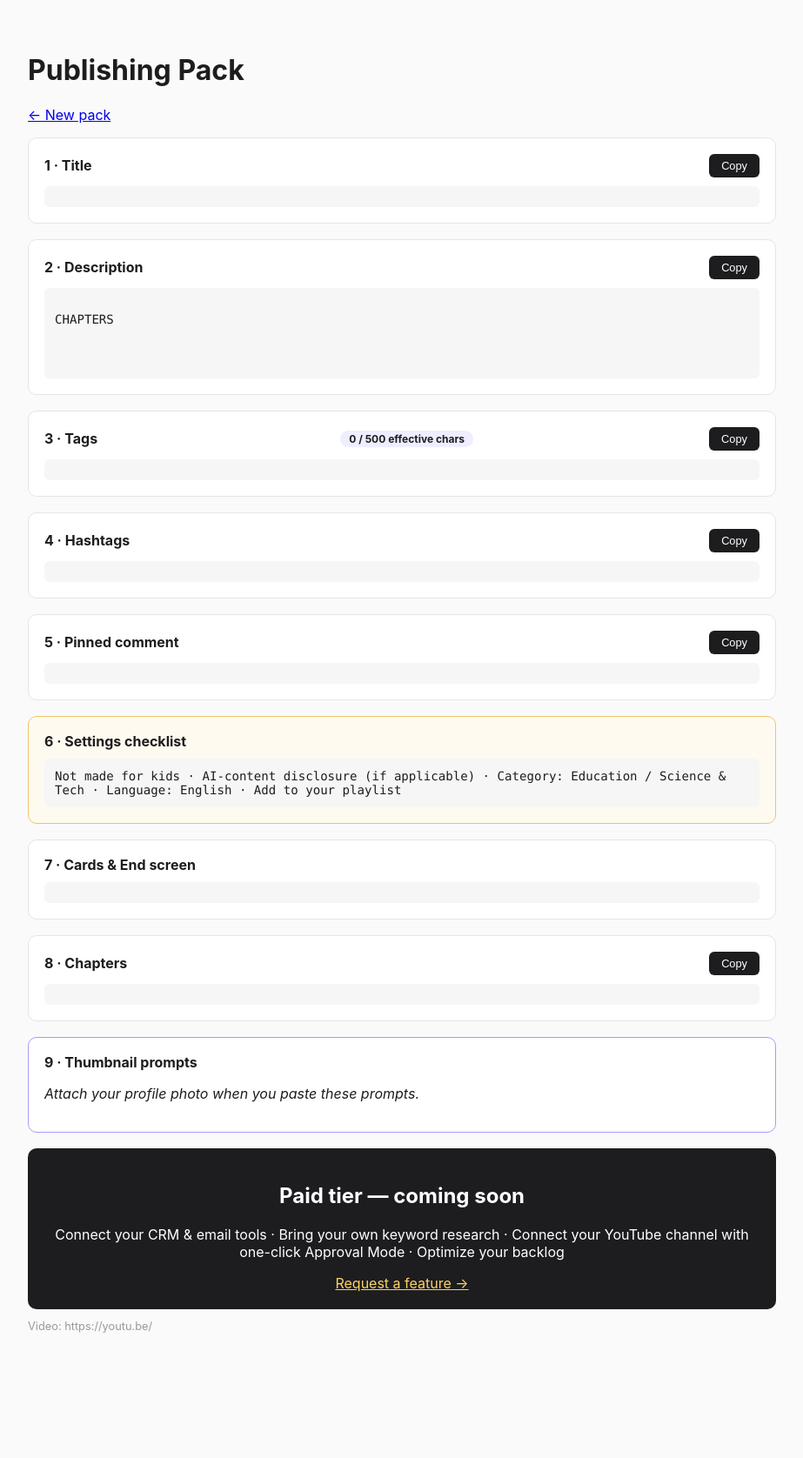
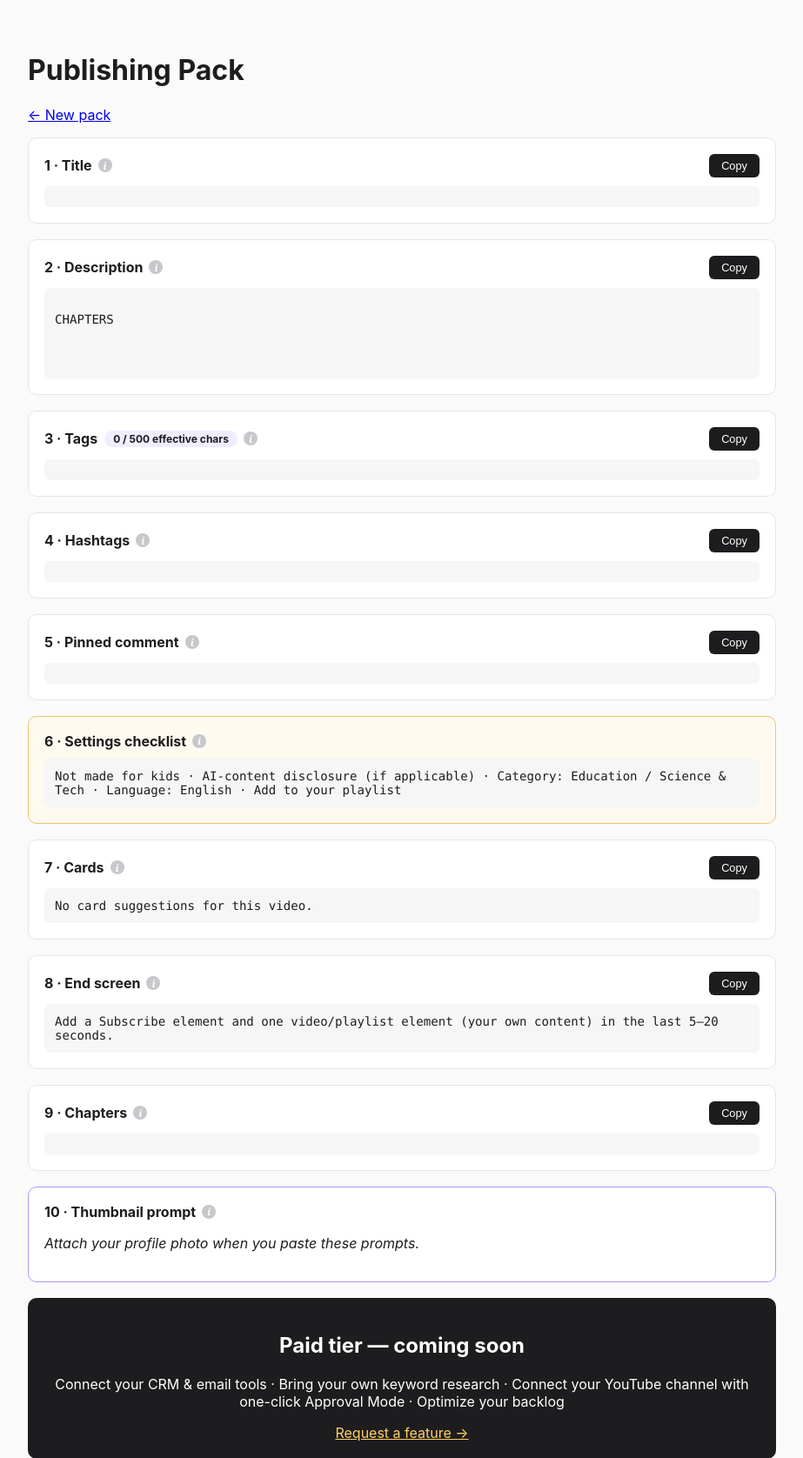
Before and after one commit to YogiZoli/publishing-dreamteam, a FastAPI app: template app/templates/artifact.html in a window 1280 px wide. Shown: the top 1676 px of the page at 87% size, without its empty margins (178-1101 px from the left). Before the commit the page ends 1532 px from the top, so only its background shows below. Run offline with FastAPI, Linux system fonts and the light colour scheme; the template is opened without the code that fills it, so the values that code supplies are empty.

Commit message:
Free-tier UX: 1 thumbnail prompt (3 paid), AI-decided Cards + End screen as separate boxes (user-owned links only), info tooltips on every field

```diff
--- a/app/templates/app.html
+++ b/app/templates/app.html
@@ -97,7 +97,8 @@
     source_title: 'Video found', transcript: 'Transcript',
     title: 'Optimized title', description_hook: 'Description hook',
     tags: 'Tags', hashtags: 'Hashtags', pinned_comment: 'Pinned comment',
-    chapters: 'Chapters', thumbnail_prompts: 'Thumbnail prompts', srt_en: 'English SRT'
+    chapters: 'Chapters', thumbnail_prompts: 'Thumbnail prompts', srt_en: 'English SRT',
+    cards: 'Cards', end_screen: 'End screen'
   };
 
   function lock(on) {
--- a/app/templates/artifact.html
+++ b/app/templates/artifact.html
@@ -7,9 +7,10 @@
 <style>
  body{font-family:-apple-system,"Segoe UI",Roboto,sans-serif;background:#fafafa;color:#1d1d1f;max-width:860px;margin:0 auto;padding:40px 20px}
  .card{background:#fff;border:1px solid #e5e5e5;border-radius:10px;padding:18px;margin-bottom:18px}
- .card h2{font-size:1rem;margin:0 0 10px;display:flex;justify-content:space-between;align-items:center}
+ .card h2{font-size:1rem;margin:0 0 10px;display:flex;justify-content:space-between;align-items:center;gap:10px}
+ .card h2 .lbl{display:inline-flex;align-items:center}
  pre{white-space:pre-wrap;font-family:ui-monospace,Consolas,monospace;font-size:.88rem;background:#f6f6f7;border-radius:6px;padding:12px;margin:0}
- button.copy{background:#1d1d1f;color:#fff;border:0;border-radius:6px;padding:6px 14px;font-size:.8rem;cursor:pointer}
+ button.copy{background:#1d1d1f;color:#fff;border:0;border-radius:6px;padding:6px 14px;font-size:.8rem;cursor:pointer;white-space:nowrap}
  button.copy.ok{background:#2a9d3a}
  .badge{font-size:.75rem;background:#eef;border-radius:10px;padding:2px 10px;margin-left:8px}
  .badge.warn{background:#fde8e8}
@@ -19,16 +20,19 @@
  .teaser a{color:#ffd166}
  .locale{margin-bottom:8px}
  details summary{cursor:pointer;font-weight:600}
+ .info{display:inline-flex;align-items:center;justify-content:center;width:16px;height:16px;border-radius:50%;background:#c7c7cc;color:#fff;font-size:.72rem;font-weight:700;font-style:italic;font-family:Georgia,serif;cursor:help;position:relative;margin-left:7px;flex:none}
+ .info:hover::after{content:attr(data-tip);position:absolute;left:0;top:24px;width:250px;background:#1d1d1f;color:#fff;padding:9px 11px;border-radius:7px;font-size:.72rem;font-weight:400;font-style:normal;line-height:1.4;font-family:-apple-system,"Segoe UI",Roboto,sans-serif;text-align:left;z-index:20;box-shadow:0 6px 18px rgba(0,0,0,.22)}
+ .info:hover::before{content:'';position:absolute;left:6px;top:18px;border:6px solid transparent;border-bottom-color:#1d1d1f;z-index:20}
 </style>
 </head>
 <body>
 <h1>Publishing Pack</h1>
 <p><a href="/app">← New pack</a></p>
 
-<div class="card"><h2>1 · Title <button class="copy" data-t="title">Copy</button></h2>
+<div class="card"><h2><span class="lbl">1 · Title <span class="info" data-tip="Your optimized video title. Paste into YouTube Studio → Content → your video → Details → Title.">i</span></span> <button class="copy" data-t="title">Copy</button></h2>
 <pre id="title">{{ pack.title }}</pre></div>
 
-<div class="card"><h2>2 · Description <button class="copy" data-t="desc">Copy</button></h2>
+<div class="card"><h2><span class="lbl">2 · Description <span class="info" data-tip="The full description incl. chapters, about-text and hashtags. Paste into YouTube Studio → Details → Description.">i</span></span> <button class="copy" data-t="desc">Copy</button></h2>
 <pre id="desc">{{ pack.description_hook }}
 
 CHAPTERS
@@ -39,39 +43,47 @@ CHAPTERS
 {{ pack.hashtags | join(' ') }}</pre>
 {% if pack.chapters_estimated %}{% if transcript_proxy %}<span class="badge warn" id="chapfinalizing">⏳ Accurate chapters are finalizing in the background and will update automatically.</span>{% else %}<span class="badge warn">Chapters estimated — verify one timestamp before saving</span>{% endif %}{% endif %}</div>
 
-<div class="card"><h2>3 · Tags <span class="badge" id="tagbadge"></span> <button class="copy" data-t="tags">Copy</button></h2>
+<div class="card"><h2><span class="lbl">3 · Tags <span class="badge" id="tagbadge"></span> <span class="info" data-tip="SEO tags. YouTube Studio → Details → Show more → Tags. Paste the whole comma-separated line.">i</span></span> <button class="copy" data-t="tags">Copy</button></h2>
 <pre id="tags">{{ pack.tags | join(', ') }}</pre></div>
 
-<div class="card"><h2>4 · Hashtags <button class="copy" data-t="hash">Copy</button></h2>
+<div class="card"><h2><span class="lbl">4 · Hashtags <span class="info" data-tip="Put these at the end of your description. The first 3 show above the video title.">i</span></span> <button class="copy" data-t="hash">Copy</button></h2>
 <pre id="hash">{{ pack.hashtags | join(' ') }}</pre></div>
 
-<div class="card"><h2>5 · Pinned comment <button class="copy" data-t="pin">Copy</button></h2>
+<div class="card"><h2><span class="lbl">5 · Pinned comment <span class="info" data-tip="Post this as a comment on your own video, then click the ⋮ menu on it → Pin. Drives engagement.">i</span></span> <button class="copy" data-t="pin">Copy</button></h2>
 <pre id="pin">{{ pack.pinned_comment }}</pre></div>
 
-<div class="card amber"><h2>6 · Settings checklist</h2>
+<div class="card amber"><h2><span class="lbl">6 · Settings checklist <span class="info" data-tip="Set these toggles in YouTube Studio → Details & Audience before publishing.">i</span></span></h2>
 <pre>Not made for kids · AI-content disclosure (if applicable) · Category: Education / Science &amp; Tech · Language: English · Add to your playlist</pre></div>
 
-<div class="card"><h2>7 · Cards &amp; End screen</h2>
-<pre>{{ pack.cards_endscreen }}</pre></div>
+<div class="card"><h2><span class="lbl">7 · Cards <span class="info" data-tip="Interactive cards that pop up during playback. Studio → your video → Editor → Cards. Add a card at each time shown, and link ONLY your own video / playlist / channel — never an external link.">i</span></span> <button class="copy" data-t="cards">Copy</button></h2>
+{% if pack.cards %}<pre id="cards">{% for c in pack.cards %}{{ c.time }} — {{ c.element }} card → {{ c.note }}
+{% endfor %}</pre>
+{% elif pack.cards_endscreen %}<pre id="cards">{{ pack.cards_endscreen }}</pre>
+{% else %}<pre id="cards">No card suggestions for this video.</pre>{% endif %}</div>
 
-<div class="card"><h2>8 · Chapters <button class="copy" data-t="chap">Copy</button></h2>
+<div class="card"><h2><span class="lbl">8 · End screen <span class="info" data-tip="Shown in the final 5–20 seconds. Studio → Editor → End screen. Add the elements shown; any video/playlist/channel element must be your OWN content.">i</span></span> <button class="copy" data-t="endscreen">Copy</button></h2>
+{% if pack.end_screen %}<pre id="endscreen">{% for e in pack.end_screen %}{{ e.time }} — {{ e.element }} → {{ e.note }}
+{% endfor %}</pre>
+{% else %}<pre id="endscreen">Add a Subscribe element and one video/playlist element (your own content) in the last 5–20 seconds.</pre>{% endif %}</div>
+
+<div class="card"><h2><span class="lbl">9 · Chapters <span class="info" data-tip="Already included inside the description above — this is a copy-only view if you want them separately.">i</span></span> <button class="copy" data-t="chap">Copy</button></h2>
 <pre id="chap">{% for c in pack.chapters %}{{ c.time }} {{ c.title }}
 {% endfor %}</pre></div>
 
-<div class="card purple"><h2>9 · Thumbnail prompts</h2>
+<div class="card purple"><h2><span class="lbl">10 · Thumbnail prompt{{ 's' if pack.thumbnail_prompts|length > 1 else '' }} <span class="info" data-tip="Paste each prompt into your image AI (e.g. Nano Banana / Midjourney) WITH your profile photo attached to generate the 1280×720 thumbnail.">i</span></span>{% if pack.thumbnail_prompts|length == 1 %} <button class="copy" data-t="thumb1">Copy</button>{% endif %}</h2>
 {% for p in pack.thumbnail_prompts %}
-<h2>Prompt {{ loop.index }} <button class="copy" data-t="thumb{{ loop.index }}">Copy</button></h2>
+{% if pack.thumbnail_prompts|length > 1 %}<h2><span class="lbl">Prompt {{ loop.index }}</span> <button class="copy" data-t="thumb{{ loop.index }}">Copy</button></h2>{% endif %}
 <pre id="thumb{{ loop.index }}">{{ p }}</pre>
 {% endfor %}
 <p><em>Attach your profile photo when you paste these prompts.</em></p></div>
 
 {% if pack.srt_en %}
-<div class="card"><h2>10 · English captions (SRT) <button class="copy" data-t="srt">Copy</button></h2>
+<div class="card"><h2><span class="lbl">11 · English captions (SRT) <span class="info" data-tip="Optional cleaned caption file. Studio → Subtitles → Add → Upload file (with timing).">i</span></span> <button class="copy" data-t="srt">Copy</button></h2>
 <details><summary>Show SRT</summary><pre id="srt">{{ pack.srt_en }}</pre></details></div>
 {% endif %}
 
 {% if pack.localizations %}
-<div class="card"><h2>11 · Localized title &amp; description (25 languages)</h2>
+<div class="card"><h2><span class="lbl">12 · Localized title &amp; description (25 languages) <span class="info" data-tip="Paste each language into Studio → Details → Add language, to create a real indexed translation.">i</span></span></h2>
 <details><summary>Show all languages</summary>
 {% for code, loc in pack.localizations.items() %}
 <div class="locale"><strong>{{ code }}</strong> <button class="copy" data-t="loc{{ code }}">Copy</button>
```
Also changed, not shown: app/engine.py (+15 -1 lines), app/llm.py (+15 -5 lines).
